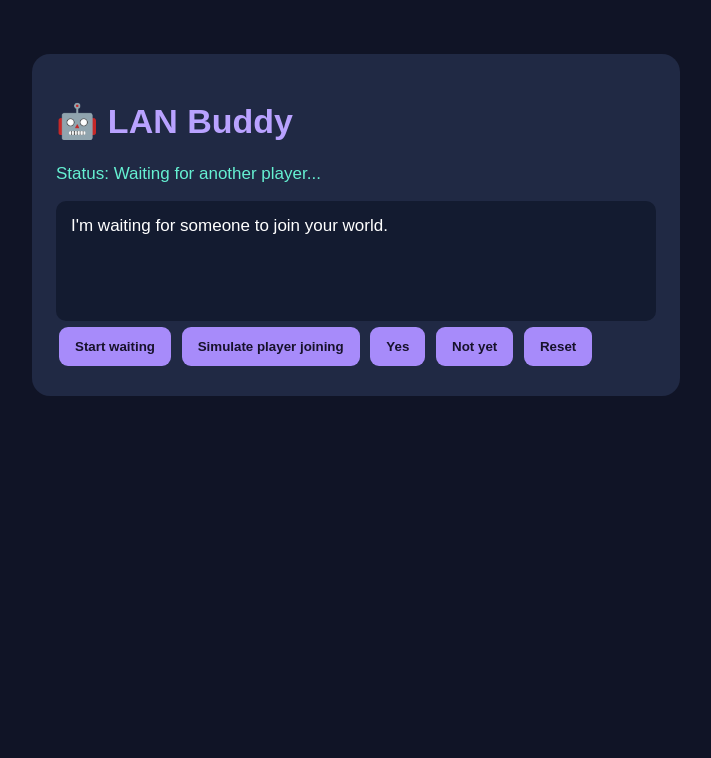
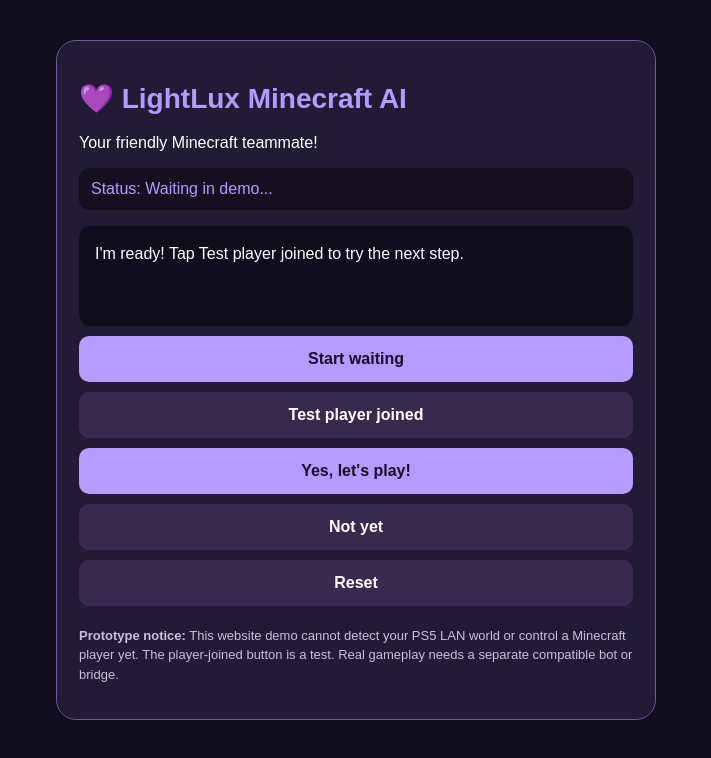
Before and after one commit to romaalucian-coder/lightlux-minecraft-ai, a plain HTML site: page index.html in a window 1280 px wide. Both pictures are taken after a click on the button "Start waiting". Shown: the whole page, without its empty margins (284-995 px from the left). Drawn offline with Linux system fonts and the light colour scheme.

Commit message:
Update index.html

```diff
--- a/index.html
+++ b/index.html
@@ -1,109 +1,75 @@
-
 <!DOCTYPE html>
 <html lang="en">
 <head>
 <meta charset="UTF-8">
 <meta name="viewport" content="width=device-width, initial-scale=1">
-<title>LAN Buddy</title>
+<meta name="theme-color" content="#100d1d">
+<title>LightLux Minecraft AI</title>
 <style>
-body {
-  margin: 0;
-  padding: 24px;
-  background: #101426;
-  color: white;
-  font: 17px Arial, sans-serif;
-}
-main {
-  max-width: 600px;
-  margin: 30px auto;
-  padding: 24px;
-  background: #202944;
-  border-radius: 18px;
-}
-h1 { color: #b9a2ff; }
-#status { color: #65f0d2; }
-button {
-  margin: 6px 3px;
-  padding: 12px 16px;
-  border: 0;
-  border-radius: 9px;
-  background: #a78bfa;
-  color: #17122b;
-  font-weight: bold;
-  cursor: pointer;
-}
-#chat {
-  padding: 15px;
-  min-height: 90px;
-  background: #131b30;
-  border-radius: 10px;
-  white-space: pre-wrap;
-}
+*{box-sizing:border-box}
+body{margin:0;padding:20px;background:#100d1d;color:white;font:16px Arial,sans-serif}
+main{max-width:600px;margin:20px auto;padding:22px;background:#211b35;border:1px solid #7255a5;border-radius:20px}
+h1{color:#b59aff;font-size:28px}
+#status{padding:12px;background:#151020;border-radius:10px;color:#b59aff}
+#chat{min-height:100px;padding:16px;background:#100d1d;border-radius:12px;white-space:pre-wrap;line-height:1.5}
+button{width:100%;margin-top:10px;padding:14px;border:0;border-radius:10px;background:#b59aff;color:#160f25;font-size:16px;font-weight:bold}
+button.secondary{background:#38294e;color:white}
+.note{font-size:13px;line-height:1.5;color:#c9bfdc;margin-top:20px}
 </style>
 </head>
 <body>
 <main>
-  <h1>🤖 LAN Buddy</h1>
+<h1>💜 LightLux Minecraft AI</h1>
+<p>Your friendly Minecraft teammate!</p>
 <p id="status">Status: Offline</p>
-  <div id="chat">Your AI teammate is ready.</div>
+<div id="chat">Hey! I'm LightLux Buddy. Tap Start to try the demo.</div>
 
-  <button onclick="startWaiting()">Start waiting</button>
-  <button onclick="playerJoined()">Simulate player joining</button>
-  <button onclick="answer(true)">Yes</button>
-  <button onclick="answer(false)">Not yet</button>
-  <button onclick="resetBot()">Reset</button>
+<button onclick="start()">Start waiting</button>
+<button class="secondary" onclick="joined()">Test player joined</button>
+<button onclick="answer(true)">Yes, let's play!</button>
+<button class="secondary" onclick="answer(false)">Not yet</button>
+<button class="secondary" onclick="resetBot()">Reset</button>
+
+<p class="note"><b>Prototype notice:</b> This website demo cannot detect your PS5 LAN world or control a Minecraft player yet. The player-joined button is a test. Real gameplay needs a separate compatible bot or bridge.</p>
 </main>
 
 <script>
-let state = "idle";
-
-function say(message) {
-  document.getElementById("chat").textContent = message;
+let state="idle";
+function say(t){document.getElementById("chat").textContent=t}
+function status(t){document.getElementById("status").textContent="Status: "+t}
+function start(){
+ state="waiting";
+ status("Waiting in demo...");
+ say("I'm ready! Tap Test player joined to try the next step.");
 }
-
-function status(message) {
-  document.getElementById("status").textContent =
-    "Status: " + message;
-}
-
-function startWaiting() {
-  state = "waiting";
-  status("Waiting for another player...");
-  say("I'm waiting for someone to join your world.");
-}
-
-function playerJoined() {
-  if (state !== "waiting") {
-    say("Start waiting first!");
+function joined(){
+ if(state!=="waiting"){
+  say("Tap Start waiting first!");
   return;
  }
-
-  state = "asking";
-  status("Player detected (simulated)");
-  say("Hi! Are you ready?");
+ state="asking";
+ status("Player joined (simulated)");
+ say("Hi! Are you ready? 🎮");
 }
-
-function answer(yes) {
-  if (state !== "asking") {
-    say("There isn't a question waiting for an answer yet.");
+function answer(yes){
+ if(state!=="asking"){
+  say("Start waiting and test a player joining first.");
   return;
  }
-
-  if (yes) {
-    state = "playing";
-    status("Ready to play!");
-    say("Awesome! Let's play Minecraft together! 🎮");
-  } else {
-    state = "waiting";
-    status("Waiting for readiness");
-    say("No problem! I'll wait until you're ready.");
+ if(yes){
+  state="playing";
+  status("Ready to play (demo)");
+  say("Awesome! Let's play Minecraft together! 💜\n\nI'm not connected to your PS5 world yet.");
+ }else{
+  state="waiting";
+  status("Waiting in demo");
+  say("No worries! I'll wait until you're ready.");
  }
 }
-
-function resetBot() {
-  state = "idle";
+function resetBot(){
+ state="idle";
  status("Offline");
-  say("Your AI teammate is ready.");
+ say("Demo reset. Tap Start waiting when you're ready!");
 }
 </script>
 </body>
```
Lines whose indentation alone changed are shown as unchanged.
